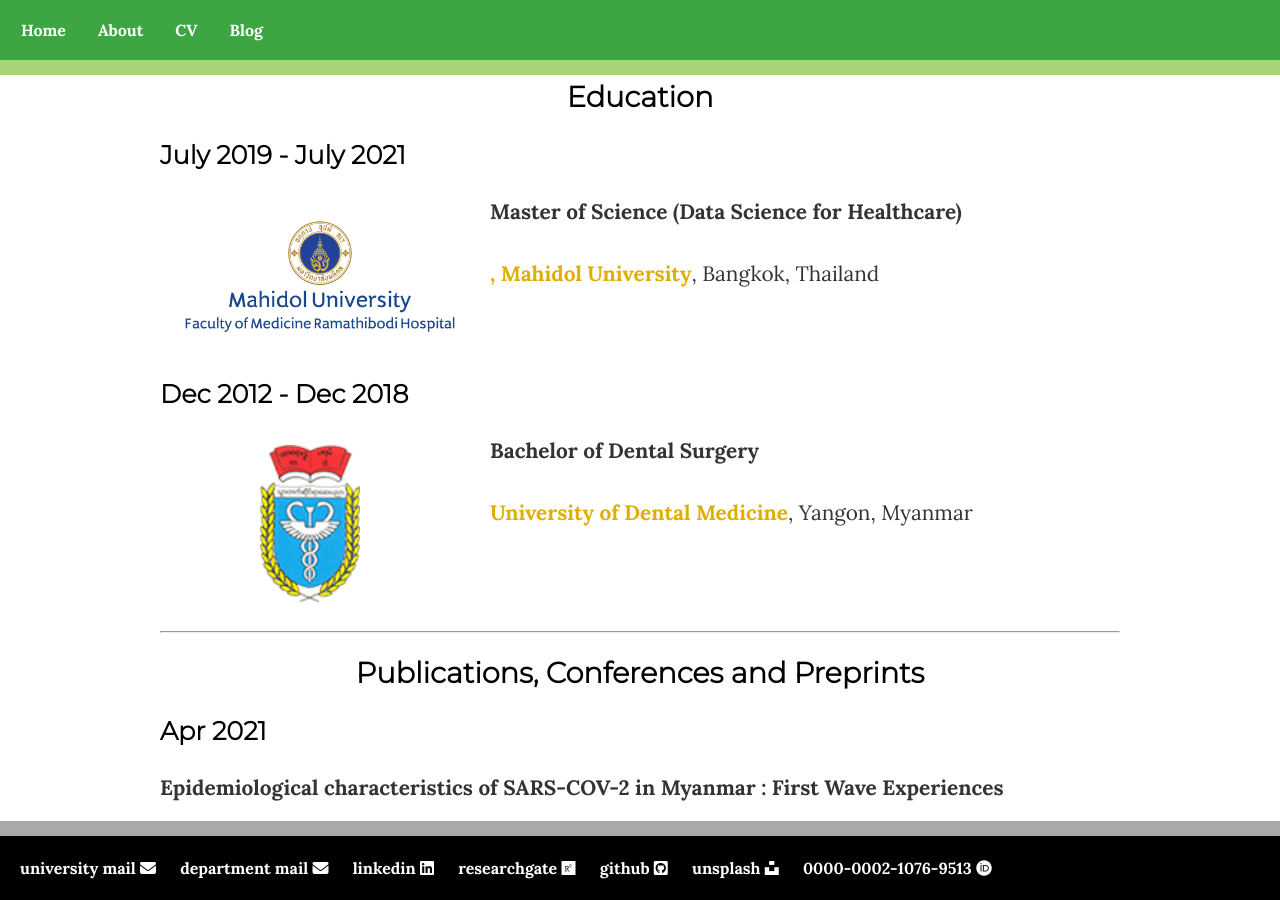
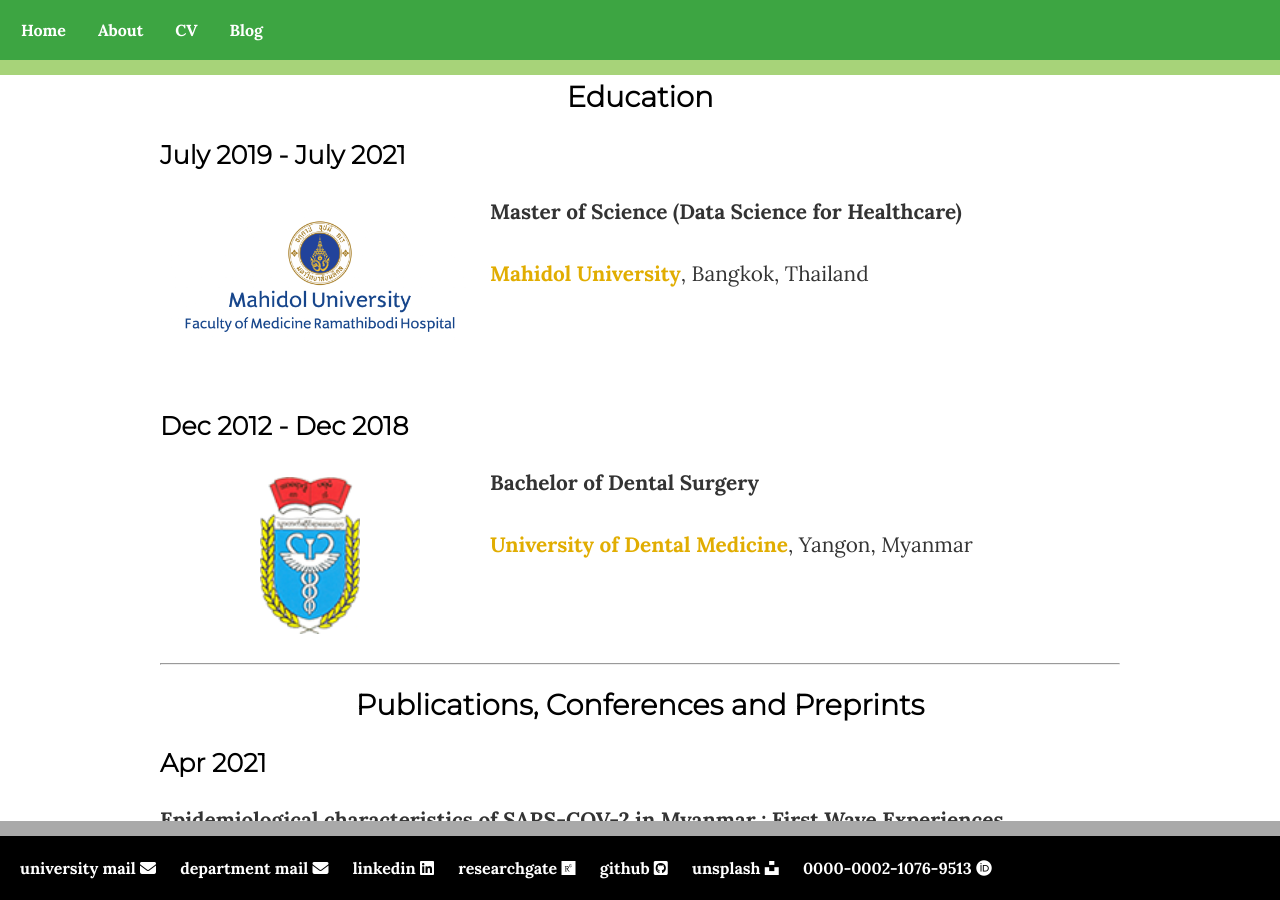
Before and after one commit to finerbrighterlighter/finerbrighterlighter.github.io, a Jekyll site: the page built from cv/index.html, in a window 1280 px wide and 900 px high, scrolled down 640 px. Built offline with Jekyll 4.4.1, drawn with Linux system fonts in a browser that asks for light colours; nearby versions of some CDN libraries.

Commit message:
layout push

```diff
--- a/cv/index.html
+++ b/cv/index.html
@@ -23,9 +23,9 @@
 					<img src="/image/rama.png"  alt="This is an image of Faculty of Medicine Ramathibodi Hospital's logo." width="300" style="float: left; margin: 10px 20px 20px 10px;border-radius:5%;">
 				</div>
 					<p><b>Master of Science (Data Science for Healthcare)</b></p>
-					<p><a href="https://mahidol.ac.th/">, Mahidol University</a>, Bangkok, Thailand </p>	<br>
+					<p><a href="https://mahidol.ac.th/">Mahidol University</a>, Bangkok, Thailand </p>	<br>
 		</div>
-
+	<br>
 	<h3>Dec 2012 - Dec 2018</h3>
 			<div class="square">
 				<div>
```
